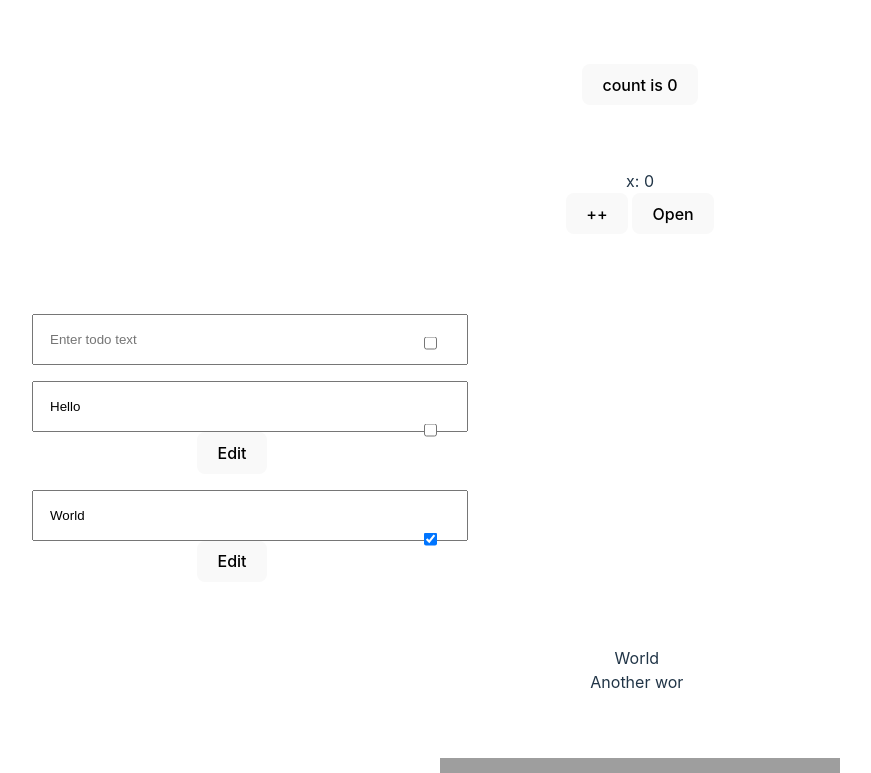
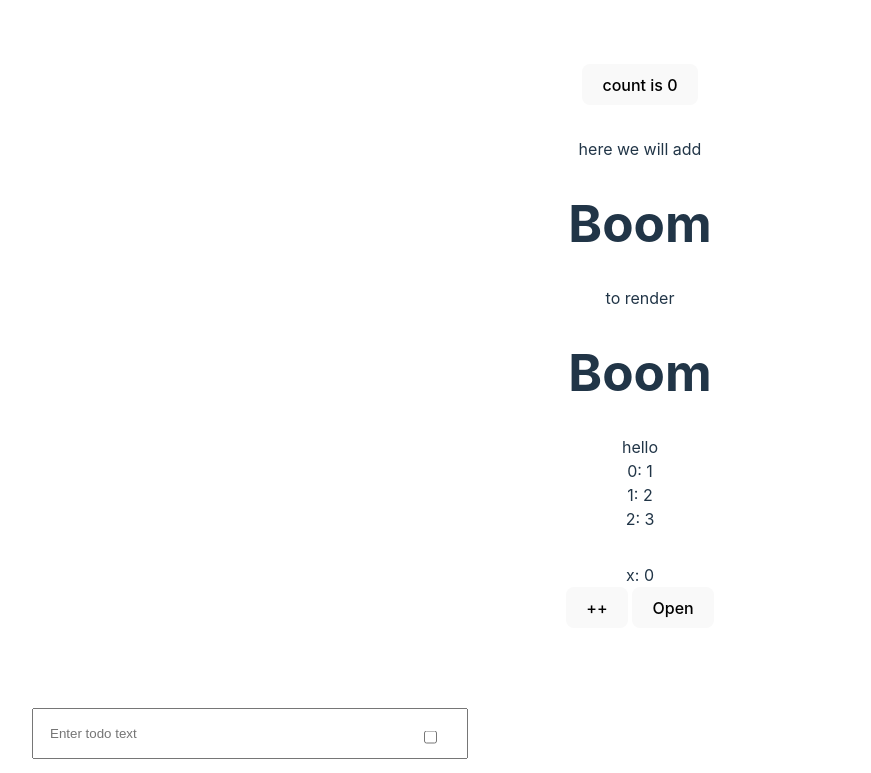
Before and after one commit to jeetendra/AlphaBeta, a Svelte app in the folder experiments/svelte/explore/: page / in a window 1280 px wide. Shown: the top 773 px of the page, without its empty margins (32-903 px from the left). Built offline with nearby package versions, Linux system fonts and the light colour scheme; grey boxes are pictures that could not be loaded.

Commit message:
svelte: template

```diff
--- a/experiments/svelte/explore/src/App.svelte
+++ b/experiments/svelte/explore/src/App.svelte
@@ -4,12 +4,14 @@
   import Swiper from './lib/Swiper.svelte';
   import Todos from './lib/Todos.svelte';
     import Lifecycle from './lib/Lifecycle.svelte';
+    import Template from './lib/Template.svelte';
 </script>
 
 <main>
   <div class="card">
     <Counter />
   </div>
+  <Template />
   <div class="card">
     <Lifecycle />
   </div>
--- /dev/null
+++ b/experiments/svelte/explore/src/lib/Template.svelte
@@ -0,0 +1,15 @@
+{#snippet name()}
+    <h1>Boom</h1>
+{/snippet}
+
+<div>
+    here we will add {@render name()} to render {@render name()}
+</div>
+
+{#if 1 > 0}
+    hello
+{/if}
+
+{#each [1,2,3] as data, index}
+   <div>{index}: {data}</div>
+{/each}
```
